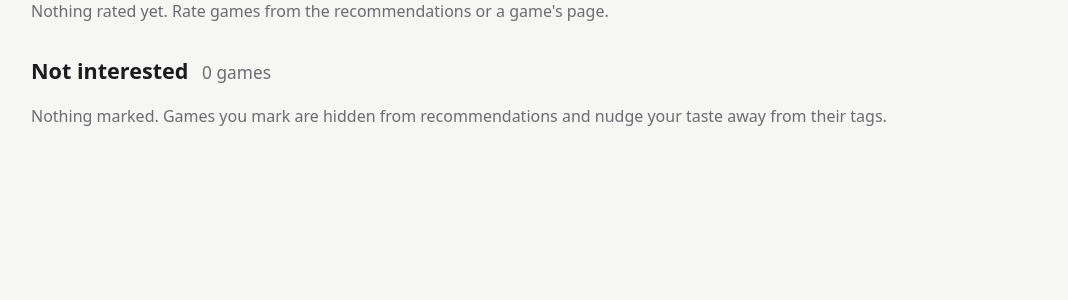
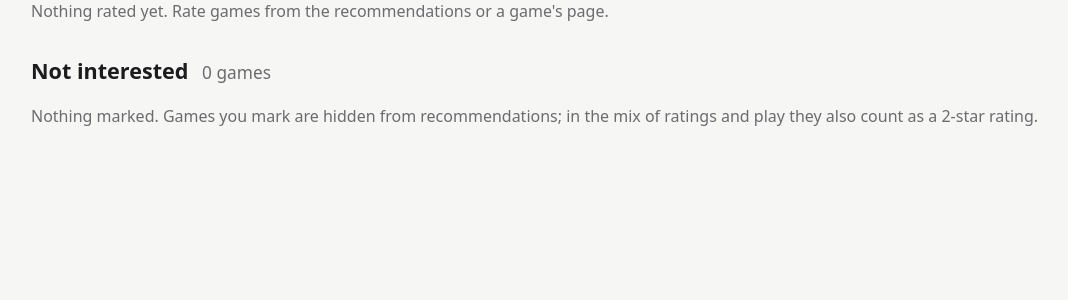
Before and after one commit to Antonetti-Lucas/shelflife, a FastAPI app: page /ratings in a window 1280 px wide. Shown: the part 138-438 px from the top of the page, without its empty margins (83-1151 px from the left). Run offline with FastAPI, Linux system fonts and the light colour scheme.

Commit message:
Small fixes: lenient page numbers, paged My ratings, buttons instead of commands
A page number or size in a link that isn't a whole number (?page=abc, an old bookmark) now shows page 1 instead of a raw 422 error. My ratings is paged (30 a page) and an edit returns to the same page. Empty lists point to Find more games and Sync instead of command-line scripts, and the not-interested note says it counts as 2 stars only in the mix. scripts/web.py says to run one process.

Co-Authored-By: Claude Opus 5.5 <noreply@anthropic.com>

```diff
--- a/scripts/web.py
+++ b/scripts/web.py
@@ -4,6 +4,9 @@ Run from the project root:  python -m scripts.web [--port 8000]
 Then open http://127.0.0.1:8000
 
 It only listens on 127.0.0.1 (this computer) and has no login, so don't expose it.
+
+Run it as one process (no --workers): the Sync and Find-more-games tasks, their Stop buttons and
+the model kept between pages live in that process, and a second one would not see them.
 """
 
 import argparse
--- a/shelflife/web/app.py
+++ b/shelflife/web/app.py
@@ -110,6 +110,13 @@ templates.env.globals.update(
 )
 
 
+def whole(raw: str | int | None, default: int) -> int:
+    """A page number or size from a link; anything that isn't a plain whole number (a typo, an
+    old bookmark, "abc") gives the default instead of an error page."""
+    text = str(raw if raw is not None else "").strip()
+    return int(text) if text.isascii() and text.isdigit() and len(text) <= 6 else default
+
+
 def safe_next(url: str | None, default: str) -> str:
     """Only redirect to paths on this site."""
     if url and url.startswith("/") and not url.startswith("//"):
@@ -146,14 +153,16 @@ REC_PAGE_PARAMS = {"backlog": "bp", "family": "fp", "wishlist": "wp", "discover"
 @app.get("/")
 def home(
     request: Request,
-    size: int = 12,
-    bp: int = 1,
-    fp: int = 1,
-    dp: int = 1,
-    wp: int = 1,
+    size: str = "12",
+    bp: str = "1",
+    fp: str = "1",
+    dp: str = "1",
+    wp: str = "1",
     session: Session = Depends(get_session),
 ):
+    size = whole(size, 12)
     size = size if size in REC_PAGE_SIZES else 12
+    bp, fp, dp, wp = (whole(x, 1) for x in (bp, fp, dp, wp))
     ratings = diary.load_ratings(session)
     result = recommend(
         session,
@@ -233,7 +242,7 @@ def library(
     status: str = "all",
     tag: str = "",
     match: str = "all",
-    page: int = 1,
+    page: str = "1",
     session: Session = Depends(get_session),
 ):
     ratings = diary.load_ratings(session)
@@ -297,7 +306,7 @@ def library(
     rows.sort(key=keys.get(sort, keys["hours"]))
 
     pages = max(1, -(-len(rows) // PAGE_SIZE))
-    page = max(1, min(page, pages))
+    page = max(1, min(whole(page, 1), pages))
     return templates.TemplateResponse(
         request,
         "library.html",
@@ -330,7 +339,7 @@ def explore(
     match: str = "all",
     like: str = "",
     wishlist: str = "all",
-    page: int = 1,
+    page: str = "1",
     session: Session = Depends(get_session),
 ):
     """Games you don't own: the discovery pool, ranked by how well they fit you, or by
@@ -389,7 +398,7 @@ def explore(
     recs.sort(key=keys[sort])
 
     pages = max(1, -(-len(recs) // EXPLORE_PAGE_SIZE))
-    page = max(1, min(page, pages))
+    page = max(1, min(whole(page, 1), pages))
     return templates.TemplateResponse(
         request,
         "explore.html",
@@ -516,7 +525,7 @@ def wishlist_page(
     rec: str = "all",
     tag: str = "",
     match: str = "all",
-    page: int = 1,
+    page: str = "1",
     session: Session = Depends(get_session),
 ):
     """Your Steam wishlist, ranked by how well each game fits your taste."""
@@ -560,7 +569,7 @@ def wishlist_page(
     recs.sort(key=keys[sort])
 
     pages = max(1, -(-len(recs) // EXPLORE_PAGE_SIZE))
-    page = max(1, min(page, pages))
+    page = max(1, min(whole(page, 1), pages))
     shown = recs[(page - 1) * EXPLORE_PAGE_SIZE : page * EXPLORE_PAGE_SIZE]
     return templates.TemplateResponse(
         request,
@@ -665,19 +674,29 @@ def game_page(request: Request, app_id: int, session: Session = Depends(get_sess
     )
 
 
+RATINGS_PAGE_SIZE = 30
+
+
 @app.get("/ratings")
-def ratings_page(request: Request, session: Session = Depends(get_session)):
+def ratings_page(request: Request, page: str = "1", session: Session = Depends(get_session)):
     entries = session.execute(
         select(DiaryEntry, Game)
         .join(Game, Game.steam_app_id == DiaryEntry.steam_app_id)
         .order_by(DiaryEntry.rating.desc().nulls_last(), Game.name)
     ).all()
+    # A game can have just a review and no rating, so list those too.
+    rated = [(e, g) for e, g in entries if e.rating is not None or e.review]
+    pages = max(1, -(-len(rated) // RATINGS_PAGE_SIZE))
+    page = max(1, min(whole(page, 1), pages))
     return templates.TemplateResponse(
         request,
         "ratings.html",
         {
-            # A game can have just a review and no rating, so list those too.
-            "rated": [(e, g) for e, g in entries if e.rating is not None or e.review],
+            "rated": rated[(page - 1) * RATINGS_PAGE_SIZE : page * RATINGS_PAGE_SIZE],
+            "rated_total": len(rated),
+            "page": page,
+            "pages": pages,
+            "here": current_url(request),
             "marked": [(e, g) for e, g in entries if e.not_interested],
         },
     )
@@ -694,7 +713,7 @@ def diary_page(
     q: str = "",
     tag: str = "",
     match: str = "all",
-    page: int = 1,
+    page: str = "1",
     session: Session = Depends(get_session),
 ):
     """Your games, one status at a time, newest first, with your favorites in a tab."""
@@ -727,7 +746,7 @@ def diary_page(
         if (not needle or needle in g.name.lower()) and matches(g.tags, wanted, match)
     ]
     pages = max(1, -(-len(items) // DIARY_PAGE_SIZE))
-    page = max(1, min(page, pages))
+    page = max(1, min(whole(page, 1), pages))
 
     def url(**changes) -> str:
         """This page with some settings changed (a new tab starts on page 1)."""
--- a/shelflife/web/templates/ratings.html
+++ b/shelflife/web/templates/ratings.html
@@ -7,7 +7,7 @@
 </a>
 {% endmacro %}
 
-<h2>My ratings <small>{{ rated|length }} games</small></h2>
+<h2>My ratings <small>{{ rated_total }} games</small></h2>
 {% if rated %}
 <div class="rows">
   {% for e, g in rated %}
@@ -17,7 +17,7 @@
     <div class="row-body">
       <h3><a href="/game/{{ g.steam_app_id }}">{{ g.name }}</a> <small>updated {{ e.updated_at.strftime("%Y-%m-%d") }}</small></h3>
       <form method="post" action="/game/{{ g.steam_app_id }}/rate" class="edit">
-        <input type="hidden" name="next" value="/ratings#g{{ g.steam_app_id }}">
+        <input type="hidden" name="next" value="{{ here }}#g{{ g.steam_app_id }}">
         <select name="rating" aria-label="Rating for {{ g.name }}">
           <option value="">Not rated</option>
           {% for o in RATING_OPTIONS %}<option value="{{ o }}" {{ "selected" if e.rating == o }}>{{ o }}</option>{% endfor %}
@@ -28,13 +28,20 @@
       <form method="post" action="/game/{{ g.steam_app_id }}/rate" class="inline" onsubmit='return confirm({{ msg|tojson }})'>
         <input type="hidden" name="rating" value="">
         <input type="hidden" name="review" value="">
-        <input type="hidden" name="next" value="/ratings">
+        <input type="hidden" name="next" value="{{ here }}">
         <button class="ghost danger" type="submit">Delete rating and review</button>
       </form>
     </div>
   </article>
   {% endfor %}
 </div>
+{% if pages > 1 %}
+<p class="pager">
+  {% if page > 1 %}<a href="/ratings?page={{ page - 1 }}">← Previous</a>{% else %}<span class="off">← Previous</span>{% endif %}
+  <span>Page {{ page }} of {{ pages }}</span>
+  {% if page < pages %}<a href="/ratings?page={{ page + 1 }}">Next →</a>{% else %}<span class="off">Next →</span>{% endif %}
+</p>
+{% endif %}
 {% else %}
   <p class="empty">Nothing rated yet. Rate games from the recommendations or a game's page.</p>
 {% endif %}
@@ -57,6 +64,6 @@
   {% endfor %}
 </div>
 {% else %}
-  <p class="empty">Nothing marked. Games you mark are hidden from recommendations and nudge your taste away from their tags.</p>
+  <p class="empty">Nothing marked. Games you mark are hidden from recommendations; in the mix of ratings and play they also count as a 2-star rating.</p>
 {% endif %}
 {% endblock %}
--- a/shelflife/web/templates/recommendations.html
+++ b/shelflife/web/templates/recommendations.html
@@ -31,7 +31,7 @@
 {% endcall %}
 
 {% call section("family", "From your family library", "free to play") %}
-  <p class="empty">No family games yet. Import them with <code>python -m scripts.import_family</code> (see the README).</p>
+  <p class="empty">No family games yet. Family Sharing games come from a file you export in your browser (see "Family Sharing" in the README).</p>
 {% endcall %}
 
 {% call section("wishlist", "From your wishlist", "on Steam, not yours yet") %}
@@ -39,6 +39,6 @@
 {% endcall %}
 
 {% call section("discover", "To discover", "not in your library") %}
-  <p class="empty">No discovery pool yet. Build it with <code>python -m scripts.discover</code>.</p>
+  <p class="empty">No games to discover yet. Use <a href="/explore#find">Find more games</a> on Explore.</p>
 {% endcall %}
 {% endblock %}
--- a/shelflife/web/templates/stats.html
+++ b/shelflife/web/templates/stats.html
@@ -57,7 +57,7 @@
     {% endfor %}
   </ul>
   {% else %}
-    <p class="empty">No playtime yet. Run <code>python -m scripts.sync</code> first.</p>
+    <p class="empty">No playtime yet. <a href="/sync">Sync</a> reads your library.</p>
   {% endif %}
 </section>
 {% endblock %}
```
Also changed, not shown: tests/test_small_fixes.py (added, +45 -0 lines).
